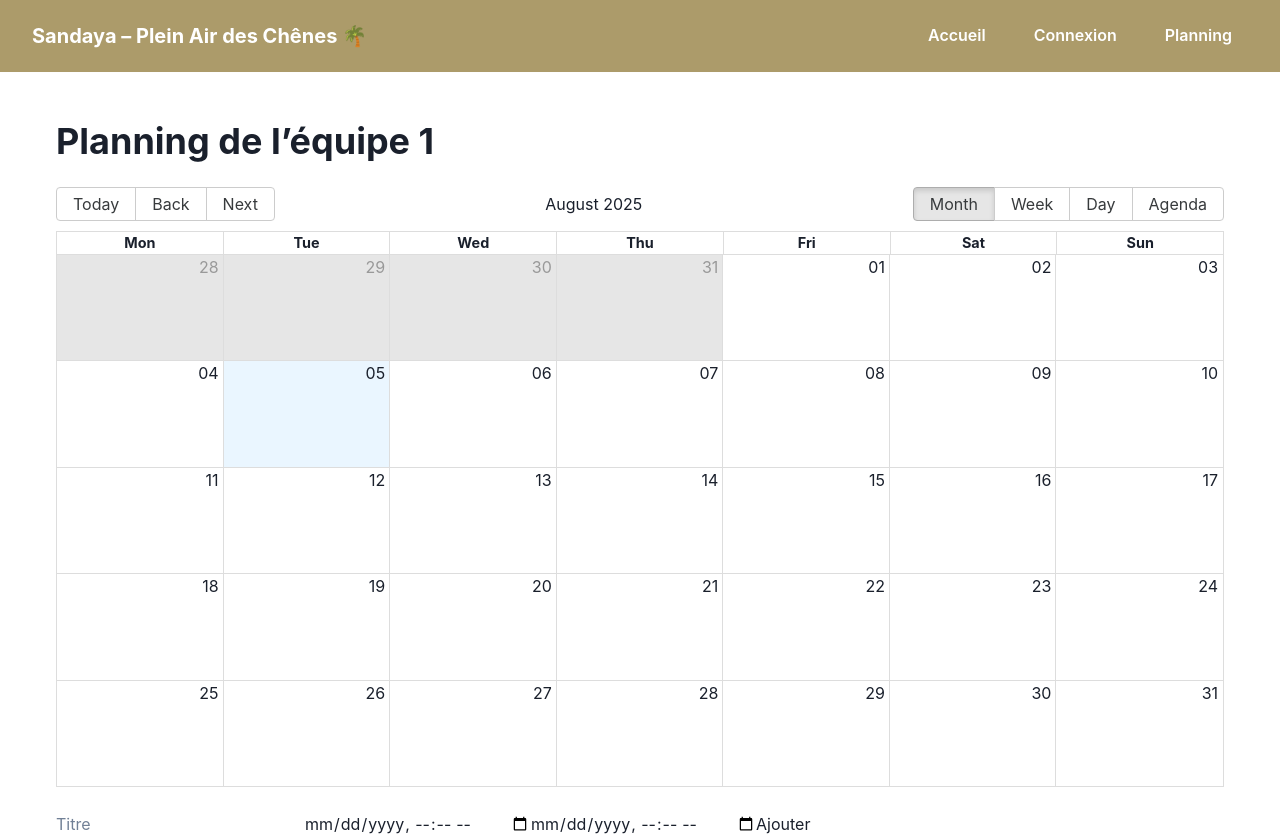
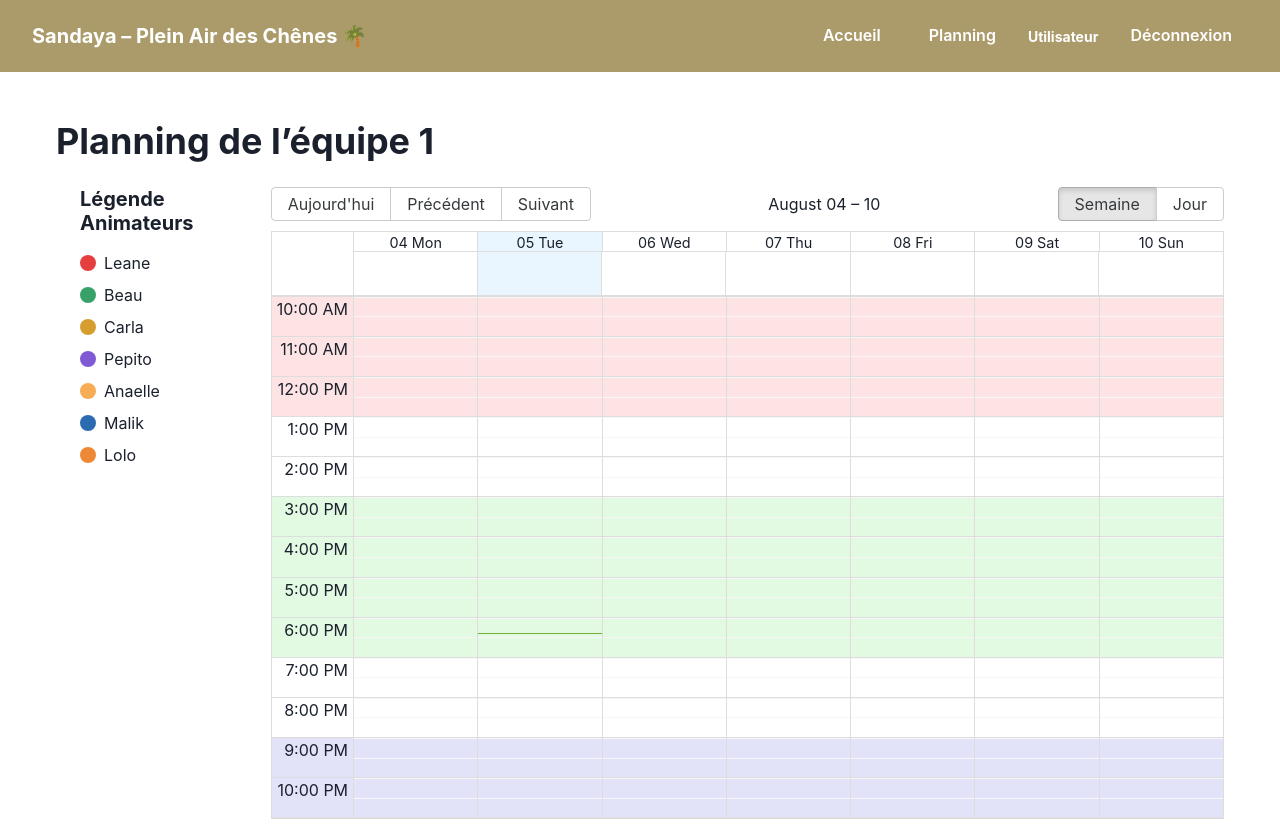
Before and after one commit to Malik971/green-planner, a React (Vite) app: page /calendar/1 in a window 1280 px wide. Shown: the top 836 px of the page. Built offline with nearby package versions, Linux system fonts and the light colour scheme; no server answers; the database is empty; sample sign-in values are in the browser's storage.

Commit message:
planning animation struture de base changer

```diff
--- a/src/features/auth/useAuth.ts
+++ b/src/features/auth/useAuth.ts
@@ -9,6 +9,7 @@ type Role = "admin" | "manager" | "staff" | null;
 type AuthState = {
   user: User | null;
   role: Role;
+  employee: string | null;
   team: string | null;
   loading: boolean;
   signIn: (email: string, password: string) => Promise<void>;
@@ -20,6 +21,7 @@ const AuthCtx = createContext<AuthState | undefined>(undefined);
 export function AuthProvider({ children }: { children: ReactNode }) {
   const [user, setUser] = useState<User | null>(null);
   const [role, setRole] = useState<Role>(null);
+  const [employee, setEmployee] = useState<string | null>(null);
   const [team, setTeam] = useState<string | null>(null);
   const [loading, setLoading] = useState(true);
 
@@ -41,6 +43,7 @@ export function AuthProvider({ children }: { children: ReactNode }) {
         const data = snap.data();
         setRole((data?.role as Role) ?? null);
         setTeam((data?.team as string) ?? null);
+        setEmployee((data?.employee as string) ?? null);
         setLoading(false);
       }, () => setLoading(false));
 
@@ -59,7 +62,7 @@ export function AuthProvider({ children }: { children: ReactNode }) {
     await signOut(auth);
   };
 
-  const value: AuthState = { user, role, team, loading, signIn, signOutApp };
+  const value: AuthState = { user, role, team, employee, loading, signIn, signOutApp };
   return React.createElement(AuthCtx.Provider, { value }, children);
 }
 
--- a/src/layout/Layout.tsx
+++ b/src/layout/Layout.tsx
@@ -9,8 +9,10 @@ import {
   MenuButton,
   MenuList,
   MenuItem,
+  Spacer,
 } from "@chakra-ui/react";
 import { useNavigate } from "react-router-dom";
+import { useAuth } from "../features/auth/useAuth";
 
 type LayoutProps = {
   children: ReactNode;
@@ -18,18 +20,12 @@ type LayoutProps = {
 
 export default function Layout({ children }: LayoutProps) {
   const navigate = useNavigate();
+  const { user, role, employee, signOutApp } = useAuth();
 
   return (
     <Flex direction="column" minHeight="100vh">
       {/* Header */}
-      <Box
-        as="header"
-        bg="sandaya.doré"
-        color="white"
-        py={4}
-        px={8}
-        shadow="sm"
-      >
+      <Box as="header" bg="sandaya.doré" color="white" py={4} px={8} shadow="sm">
         <Flex justify="space-between" align="center">
           <Text
             fontSize="xl"
@@ -49,16 +45,6 @@ export default function Layout({ children }: LayoutProps) {
               onClick={() => navigate("/")}
             >
               Accueil
-            </Button>
-
-            {/* 👇 Bouton Login */}
-            <Button
-              variant="ghost"
-              color="white"
-              _hover={{ bg: "sandaya.jaune" }}
-              onClick={() => navigate("/login")}
-            >
-              Connexion
             </Button>
 
             {/* Menu déroulant Planning */}
@@ -106,6 +92,36 @@ export default function Layout({ children }: LayoutProps) {
                 </MenuItem>
               </MenuList>
             </Menu>
+
+            {/* Connexion / Déconnexion */}
+            {!user ? (
+              <Button
+                variant="ghost"
+                color="white"
+                _hover={{ bg: "sandaya.jaune" }}
+                onClick={() => navigate("/login")}
+              >
+                Connexion
+              </Button>
+            ) : (
+              <>
+                <Text fontSize="sm" color="white">
+                  <strong>{employee ?? "Utilisateur"}</strong>
+                  {role ? ` (${role})` : ""}
+                </Text>
+                <Button
+                  variant="ghost"
+                  color="white"
+                  _hover={{ bg: "sandaya.jaune" }}
+                  onClick={async () => {
+                    await signOutApp();
+                    navigate("/");
+                  }}
+                >
+                  Déconnexion
+                </Button>
+              </>
+            )}
           </HStack>
         </Flex>
       </Box>
--- a/src/main.tsx
+++ b/src/main.tsx
@@ -12,6 +12,8 @@ import { ChakraProvider } from "@chakra-ui/react";
 import theme from "./theme/index.ts";
 import { AuthProvider } from "./features/auth/useAuth.ts";
 import ProtectedRoute from "./routes/ProtectedRoute";
+import PlanningAnimation from "./pages/PlanningAnimation";
+
 
 const router = createBrowserRouter([
   { path: "/login", element: <LoginPage /> },
@@ -43,6 +45,16 @@ const router = createBrowserRouter([
       </Layout>
     ),
   },
+  {
+  path: "/animations",
+  element: (
+    <Layout>
+      <ProtectedRoute>
+        <PlanningAnimation />
+      </ProtectedRoute>
+    </Layout>
+  ),
+},
 ]);
 
 createRoot(document.getElementById("root")!).render(
--- a/src/pages/Calendar.tsx
+++ b/src/pages/Calendar.tsx
@@ -2,7 +2,7 @@ import { Calendar, dateFnsLocalizer } from "react-big-calendar";
 import "react-big-calendar/lib/css/react-big-calendar.css";
 import { format, parse, startOfWeek, getDay } from "date-fns";
 import { fr } from "date-fns/locale/fr";
-import { Box, Heading } from "@chakra-ui/react";
+import { Box, Heading, Flex, Text } from "@chakra-ui/react";
 import { useEffect, useState } from "react";
 import { addDoc, collection, onSnapshot, Timestamp } from "firebase/firestore";
 import { useParams } from "react-router-dom";
@@ -17,6 +17,21 @@ const localizer = dateFnsLocalizer({
   getDay,
   locales,
 });
+
+const legend = [
+  { name: "Leane", color: "#E53E3E" }, // rouge
+  { name: "Beau", color: "#38A169" }, // vert
+  { name: "Carla", color: "#D69E2E" }, // jaune
+  { name: "Pepito", color: "#805AD5" }, // violet
+  { name: "Anaelle", color: "#F6AD55" }, // orange
+  { name: "Malik", color: "#2B6CB0" }, // bleu foncé
+  { name: "Lolo", color: "#ED8936" }, // orange clair
+];
+
+const legendMap: Record<string, string> = legend.reduce(
+  (acc, l) => ({ ...acc, [l.name]: l.color }),
+  {}
+);
 
 type EventType = {
   id?: string;
@@ -35,7 +50,9 @@ export default function CalendarPage() {
   useEffect(() => {
     if (!team) return;
 
-    const unsubscribe = onSnapshot(collection(db, `events-${team}`), (snapshot) => {
+    const unsubscribe = onSnapshot(
+      collection(db, `events-${team}`),
+      (snapshot) => {
         const fetchedEvents: EventType[] = snapshot.docs.map((doc) => {
           const data = doc.data();
           return {
@@ -46,7 +63,8 @@ export default function CalendarPage() {
           };
         });
         setEvents(fetchedEvents);
-    });
+      }
+    );
 
     return () => unsubscribe();
   }, [team]);
@@ -59,28 +77,79 @@ export default function CalendarPage() {
       start: Timestamp.fromDate(new Date(start)),
       end: Timestamp.fromDate(new Date(end)),
     });
-    setTitle(""); setStart(""); setEnd("");
+    setTitle("");
+    setStart("");
+    setEnd("");
   };
 
   return (
     <Box p={6}>
-      <Heading mb={6}>
-        Planning {team ? `de l’équipe ${team}` : ""}
+      <Heading mb={6}>Planning {team ? `de l’équipe ${team}` : ""}</Heading>
+
+      <Flex>
+        {/* Légende */}
+        <Box flex="1" ml={6}>
+          <Heading size="md" mb={4}>
+            Légende Animateurs
           </Heading>
-
+          {legend.map((l) => (
+            <Flex key={l.name} align="center" mb={2}>
+              <Box w="16px" h="16px" borderRadius="full" bg={l.color} mr={2} />
+              <Text>{l.name}</Text>
+            </Flex>
+          ))}
+        </Box>
+        {/* Calendrier */}
+        <Box flex="5">
           <Calendar
             localizer={localizer}
             events={events}
             startAccessor="start"
             endAccessor="end"
-        style={{ height: 600 }}
+            style={{ height: 632 }}
+            defaultView="week"
+            views={["week", "day"]}
+            min={new Date(1970, 1, 1, 10, 0)} // ⏰ commence à 10h
+            max={new Date(1970, 1, 1, 23, 0)} // ⏰ finit à 23h
+            messages={{
+              today: "Aujourd'hui",
+              next: "Suivant",
+              previous: "Précédent",
+              month: "Mois",
+              week: "Semaine",
+              day: "Jour",
+              agenda: "Agenda",
+            }}
+            slotPropGetter={(date) => {
+              const hour = date.getHours();
+
+              // matin : 10h → 12h30
+              if (hour >= 10 && hour < 13) {
+                return { style: { backgroundColor: "#fde3e3ff" } }; // très léger rouge clair
+              }
+
+              // après-midi : 15h → 18h30
+              if (hour >= 15 && hour < 19) {
+                return { style: { backgroundColor: "#e2f9e2ff" } }; // léger vert clair
+              }
+
+              // soir : 21h → 23h
+              if (hour >= 21 && hour < 23) {
+                return { style: { backgroundColor: "#e2e2f8ff" } }; // léger bleu clair
+              }
+
+              // autres heures (non utilisées) → blanc
+              return { style: { backgroundColor: "white" } };
+            }}
           />
+        </Box>
+      </Flex>
 
       {/* Petit formulaire rapide */}
       <Box mt={6}>
         <input
           type="text"
-          placeholder="Titre"
+          placeholder="Titre (nom de l’animateur)"
           value={title}
           onChange={(e) => setTitle(e.target.value)}
         />
--- a/src/pages/PlanningAnimation.tsx
+++ b/src/pages/PlanningAnimation.tsx
@@ -0,0 +1,95 @@
+// src/pages/PlanningAnimation.tsx
+import { Box, Text, Table, Thead, Tbody, Tr, Th, Td, HStack, Circle } from "@chakra-ui/react";
+
+export default function PlanningAnimation() {
+  // 🔹 Légende des animateurs
+  const animators = [
+    { name: "Leane", color: "pink.400" },
+    { name: "Tiff", color: "yellow.400" },
+    { name: "Beau", color: "cyan.400" },
+    { name: "Carla", color: "red.400" },
+    { name: "Pepito", color: "teal.400" },
+    { name: "Anaelle", color: "green.400" },
+    { name: "Malik", color: "blue.400" },
+    { name: "Lolo", color: "orange.400" },
+  ];
+
+  // 🔹 Jours de la semaine
+  const days = ["Samedi", "Dimanche", "Lundi", "Mardi", "Mercredi", "Jeudi", "Vendredi"];
+
+  // 🔹 Créneaux horaires
+  const slots = ["Matin", "Après-midi", "Soirée"];
+
+  // 🔹 Exemple d’activités statiques
+  const activities: Record<string, Record<string, string>> = {
+    Matin: {
+      Samedi: "Aquagym 🩷 Leane",
+      Dimanche: "Cross Fit 🟢 Anaelle",
+      Lundi: "Circuit Training 🟢 Anaelle",
+      Mardi: "Basket 🟢 Anaelle",
+      Mercredi: "Beach Volley 🔵 Malik",
+      Jeudi: "Badminton 🟠 Lolo",
+      Vendredi: "Tennis 🔴 Carla",
+    },
+    "Après-midi": {
+      Samedi: "Water Polo 🔵 Malik",
+      Dimanche: "Volley 🟠 Lolo",
+      Lundi: "Aquasplash 🩷 Leane",
+      Mardi: "Foot 🟢 Anaelle",
+      Mercredi: "Aquasplash 🔵 Malik",
+      Jeudi: "Water Volley 🟠 Lolo",
+      Vendredi: "Pétanque 🔴 Carla",
+    },
+    Soirée: {
+      Samedi: "Karaoke 🎤 Tous",
+      Dimanche: "Cabaret 🎭 Anaelle",
+      Lundi: "Mini Disco 🟢 Anaelle",
+      Mardi: "Flying D 🎪 Malik",
+      Mercredi: "Big Game 🎲 Tous",
+      Jeudi: "Foam Party 💦 Malik",
+      Vendredi: "Soirée Pirates 🏴‍☠️ Tous",
+    },
+  };
+
+  return (
+    <Box p={6}>
+      <Text fontSize="2xl" mb={4} fontWeight="bold">
+        Programme d’animations – Semaine du 09 au 15 août
+      </Text>
+
+      {/* 🔹 Légende animateurs */}
+      <HStack spacing={6} mb={6}>
+        {animators.map((a) => (
+          <HStack key={a.name}>
+            <Circle size="12px" bg={a.color} />
+            <Text fontSize="sm">{a.name}</Text>
+          </HStack>
+        ))}
+      </HStack>
+
+      {/* 🔹 Tableau des activités */}
+      <Table variant="simple" size="sm">
+        <Thead bg="gray.100">
+          <Tr>
+            <Th>Créneau</Th>
+            {days.map((day) => (
+              <Th key={day}>{day}</Th>
+            ))}
+          </Tr>
+        </Thead>
+        <Tbody>
+          {slots.map((slot) => (
+            <Tr key={slot}>
+              <Td fontWeight="bold">{slot}</Td>
+              {days.map((day) => (
+                <Td key={day} textAlign="center">
+                  {activities[slot][day] || "-"}
+                </Td>
+              ))}
+            </Tr>
+          ))}
+        </Tbody>
+      </Table>
+    </Box>
+  );
+}
```
Lines whose indentation alone changed are shown as unchanged.
